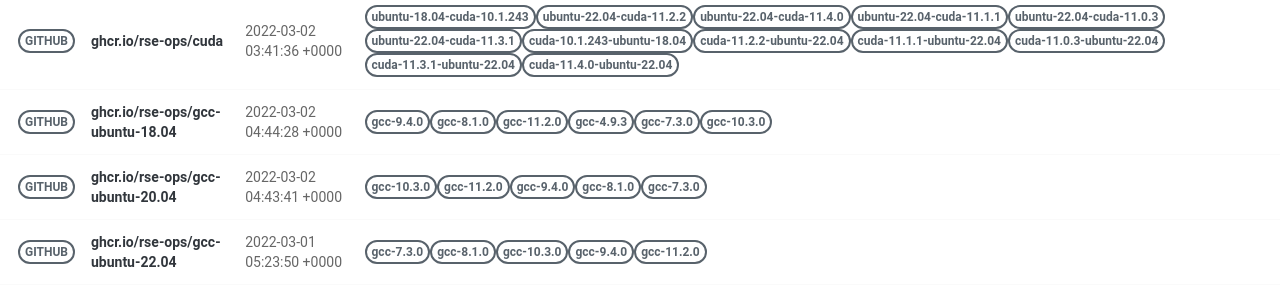
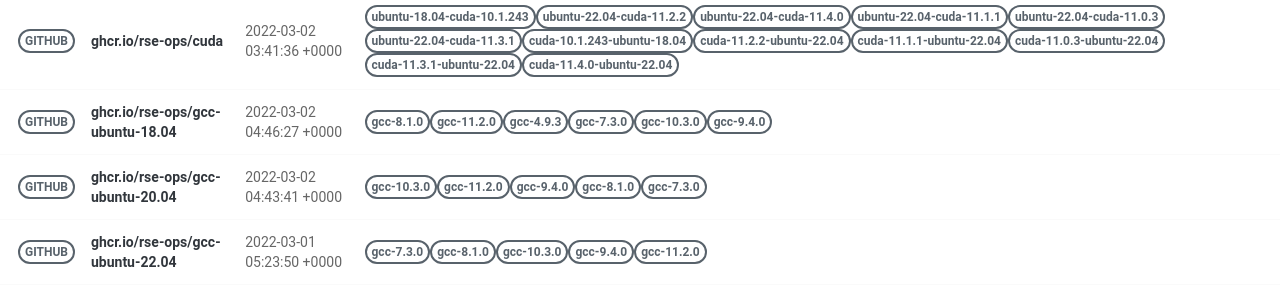
Before and after one commit to rse-ops/docker-images, a Jekyll site: the page built from pages/index.md, in a window 1280 px wide. Shown: the part 502-801 px from the top of the page. Built offline with Jekyll 4.4.1, drawn with Linux system fonts in a browser that asks for light colours; nearby versions of some CDN libraries.

Commit message:
Automated push to update library 2022-03-02

```diff
--- a/_library/ghcr.io-rse-ops-gcc-ubuntu-18.04.md
+++ b/_library/ghcr.io-rse-ops-gcc-ubuntu-18.04.md
@@ -1,14 +1,11 @@
 ---
 layout: container
 name: ghcr.io/rse-ops/gcc-ubuntu-18.04
-updated_at: 2022-03-02 04:44:28.460866
+updated_at: 2022-03-02 04:46:27.855595
 
 
 container_url: https://github.com/orgs/rse-ops/packages/container/package/gcc-ubuntu-18.04
 versions:
- - tag: gcc-9.4.0
-   dockerfile: https://github.com/rse-ops/docker-images/blob/main/ubuntu/gcc/Dockerfile
-   manifest: https://crane.ggcr.dev/manifest/ghcr.io/rse-ops/gcc-ubuntu-18.04:gcc-9.4.0
  - tag: gcc-8.1.0
    dockerfile: https://github.com/rse-ops/docker-images/blob/main/ubuntu/gcc/Dockerfile
    manifest: https://crane.ggcr.dev/manifest/ghcr.io/rse-ops/gcc-ubuntu-18.04:gcc-8.1.0
```
Also changed, not shown: other parts of _library/ghcr.io-rse-ops-gcc-ubuntu-18.04.md (+3 -0 lines).
